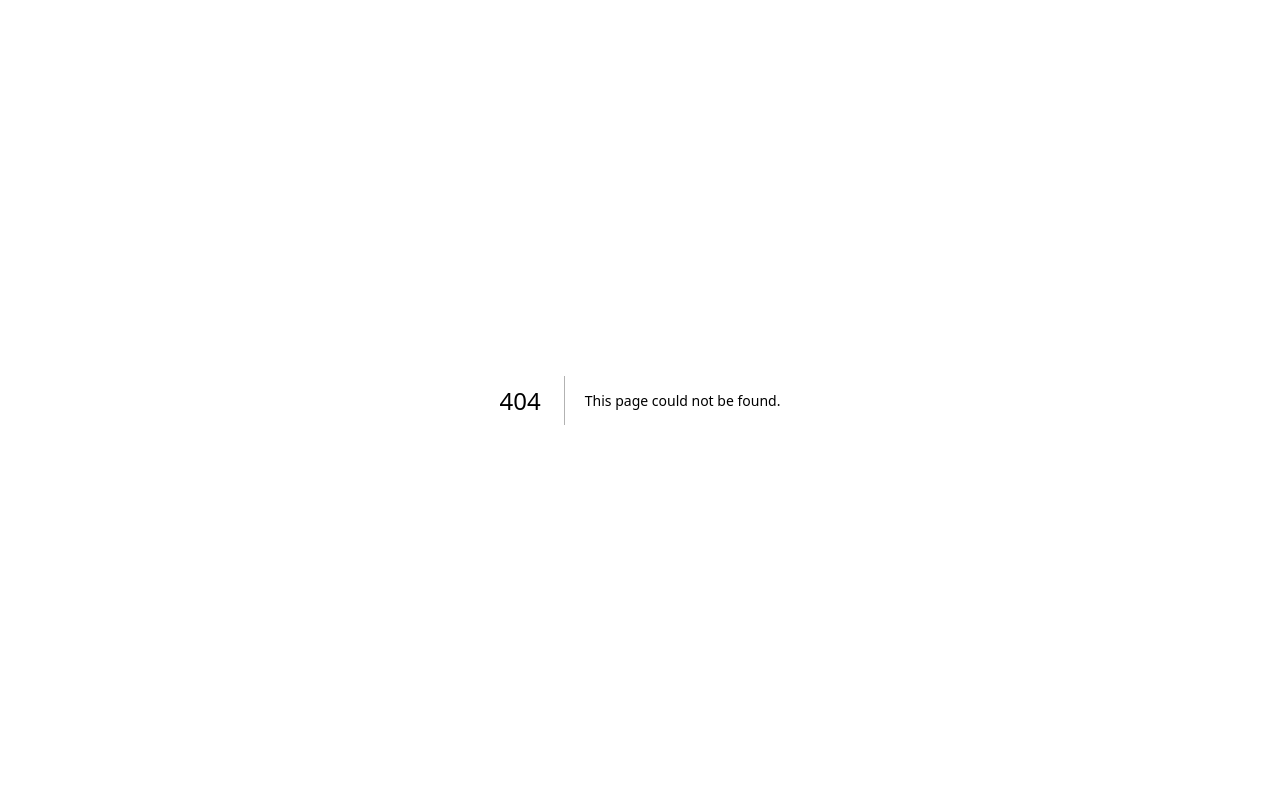
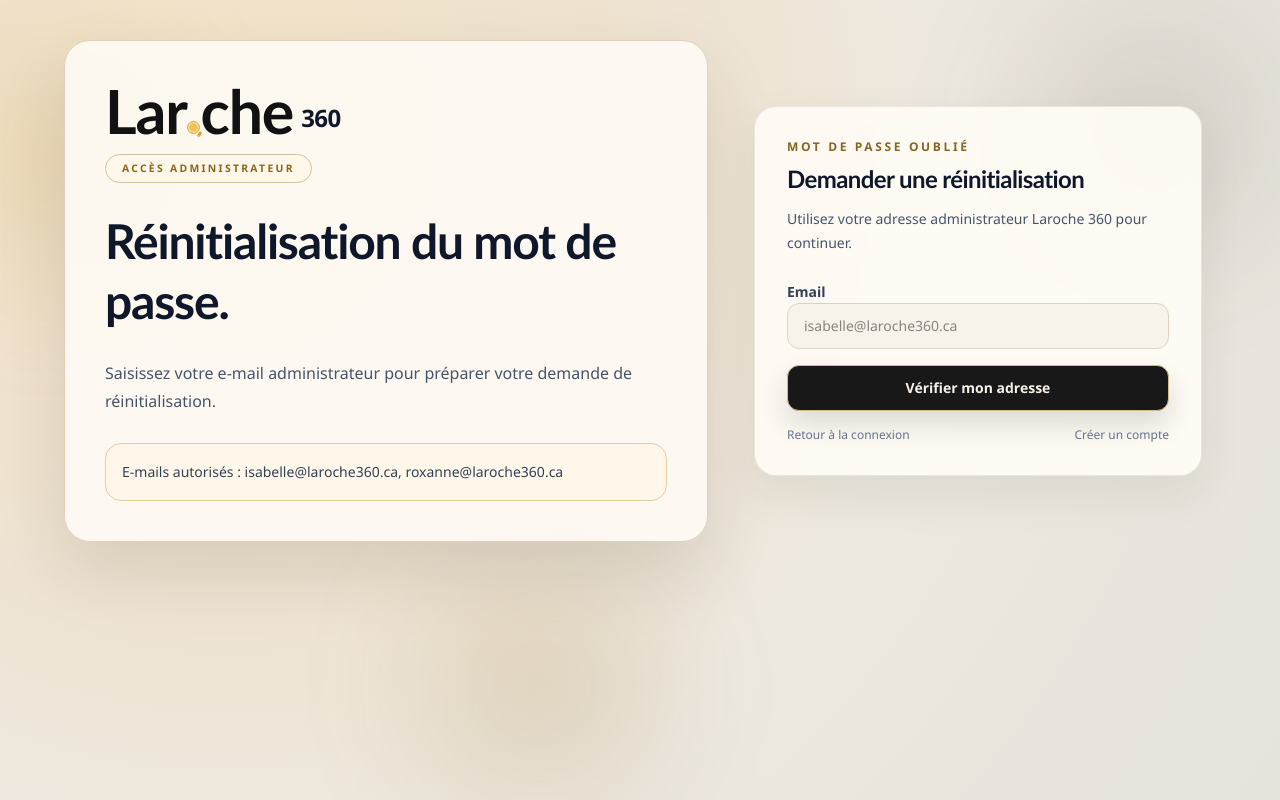
Before and after one commit to AzazelSloth/rpsproject, a Next.js app in the folder rps-frontend/nextjs-app/: page /forgot-password in a window 1280 px wide. Before the commit this address had no page. Built offline with nearby package versions, Linux system fonts and the light colour scheme.

Commit message:
Appli 2.3.2

```diff
--- /dev/null
+++ b/rps-frontend/nextjs-app/app/forgot-password/page.tsx
@@ -0,0 +1,128 @@
+"use client";
+
+import { useMemo, useState } from "react";
+import Link from "next/link";
+import { BrandLogo } from "@/components/rps/brand-logo";
+import { Card } from "@/components/rps/ui";
+import {
+  allowedAdminEmails,
+  isAllowedAdminEmail,
+  normalizeAdminEmail,
+} from "@/lib/backend/auth-config";
+
+export default function ForgotPasswordPage() {
+  const [email, setEmail] = useState("");
+  const [error, setError] = useState<string | null>(null);
+  const [submittedEmail, setSubmittedEmail] = useState<string | null>(null);
+
+  const allowedEmailsLabel = useMemo(() => allowedAdminEmails.join(", "), []);
+
+  function handleSubmit(event: React.FormEvent) {
+    event.preventDefault();
+    setError(null);
+    setSubmittedEmail(null);
+
+    const normalizedEmail = normalizeAdminEmail(email);
+
+    if (!isAllowedAdminEmail(normalizedEmail)) {
+      setError(`Utilisez un e-mail autorisé : ${allowedEmailsLabel}`);
+      return;
+    }
+
+    setSubmittedEmail(normalizedEmail);
+  }
+
+  return (
+    <div className="relative min-h-screen overflow-hidden bg-[radial-gradient(circle_at_18%_18%,#f3e4c7_0%,#efe3d1_34%,#ede8df_58%,#e6e3dd_100%)] px-5 py-10 sm:px-8 lg:px-12">
+      <div className="pointer-events-none absolute inset-0">
+        <div className="absolute -left-16 top-12 h-56 w-56 rounded-full bg-[#cfa85f]/20 blur-3xl" />
+        <div className="absolute right-0 top-0 h-64 w-64 rounded-full bg-[#3f3428]/10 blur-3xl" />
+        <div className="absolute bottom-0 left-1/3 h-56 w-56 rounded-full bg-[#8a651f]/15 blur-3xl" />
+      </div>
+
+      <div className="relative mx-auto grid w-full max-w-6xl items-center gap-8 lg:grid-cols-[1.15fr_0.85fr]">
+        <section className="space-y-7 rounded-[26px] border border-[#dfd1b9] bg-[rgba(255,252,246,0.88)] p-7 shadow-[0_30px_70px_rgba(40,33,24,0.12)] sm:p-10">
+          <div className="flex flex-col items-start gap-3">
+            <BrandLogo />
+            <span className="inline-flex rounded-full border border-[#d6c199] bg-[#fff7ea] px-4 py-1.5 text-[0.65rem] font-bold uppercase tracking-[0.22em] text-[#8a651f]">
+              Accès administrateur
+            </span>
+          </div>
+
+          <h1 className="max-w-2xl font-[family-name:var(--font-manrope)] text-4xl font-extrabold leading-tight tracking-tight text-slate-900 sm:text-5xl">
+            Réinitialisation du mot de passe.
+          </h1>
+
+          <p className="max-w-2xl text-base leading-7 text-slate-600">
+            Saisissez votre e-mail administrateur pour préparer votre demande de réinitialisation.
+          </p>
+
+          <div className="rounded-[16px] border border-[#e6cf9f] bg-[#fff7ea] px-4 py-4 text-sm leading-6 text-slate-700">
+            E-mails autorisés : {allowedEmailsLabel}
+          </div>
+        </section>
+
+        <Card className="mx-auto w-full max-w-md rounded-[22px] border border-[#dfd1b9] bg-[rgba(255,252,246,0.95)] p-6 shadow-[0_24px_60px_rgba(40,33,24,0.16)] sm:p-8">
+          <p className="text-xs font-semibold uppercase tracking-[0.22em] text-[#8a651f]">
+            Mot de passe oublié
+          </p>
+          <h2 className="mt-2 font-[family-name:var(--font-manrope)] text-2xl font-extrabold tracking-tight text-slate-900">
+            Demander une réinitialisation
+          </h2>
+          <p className="mt-3 text-sm leading-6 text-slate-600">
+            Utilisez votre adresse administrateur Laroche 360 pour continuer.
+          </p>
+
+          <form onSubmit={handleSubmit} className="mt-6 space-y-4">
+            <div className="space-y-2">
+              <label htmlFor="email" className="text-sm font-semibold text-slate-700">
+                Email
+              </label>
+              <input
+                id="email"
+                type="email"
+                required
+                value={email}
+                onChange={(event) => setEmail(event.target.value)}
+                className="w-full rounded-[12px] border border-[#ddd2c0] bg-[#f8f3ea] px-4 py-3 text-sm outline-none transition focus:border-[#c9a86c] focus:ring-2 focus:ring-[#c9a86c]/30"
+                placeholder="isabelle@laroche360.ca"
+              />
+            </div>
+
+            {error ? (
+              <p className="rounded-[10px] border border-red-200 bg-red-50 px-3 py-2 text-sm text-red-700">
+                {error}
+              </p>
+            ) : null}
+
+            {submittedEmail ? (
+              <div className="rounded-[10px] border border-emerald-200 bg-emerald-50 px-4 py-3 text-sm text-emerald-800">
+                Adresse reconnue : <span className="font-semibold">{submittedEmail}</span>.
+                <br />
+                La réinitialisation automatique n&apos;est pas encore disponible sur cette version.
+                Revenez à la connexion ou contactez l&apos;administrateur pour mettre à jour le mot
+                de passe.
+              </div>
+            ) : null}
+
+            <button
+              type="submit"
+              className="w-full rounded-[12px] border border-[#d5ba85] bg-[#181818] px-5 py-3 text-sm font-semibold text-[#f7f1e6] shadow-[0_14px_28px_rgba(24,24,24,0.14)] transition hover:-translate-y-0.5 hover:bg-[#242424]"
+            >
+              Vérifier mon adresse
+            </button>
+          </form>
+
+          <div className="mt-4 flex items-center justify-between gap-3 text-xs text-slate-500">
+            <Link href="/login" className="text-[#8a651f] underline-offset-4 hover:underline">
+              Retour à la connexion
+            </Link>
+            <Link href="/signup" className="text-slate-600 underline-offset-4 hover:underline">
+              Créer un compte
+            </Link>
+          </div>
+        </Card>
+      </div>
+    </div>
+  );
+}
--- a/rps-frontend/nextjs-app/app/login/page.tsx
+++ b/rps-frontend/nextjs-app/app/login/page.tsx
@@ -6,12 +6,15 @@ import Link from "next/link";
 import { BrandLogo } from "@/components/rps/brand-logo";
 import { Card } from "@/components/rps/ui";
 import { login, saveAuth } from "@/lib/backend/auth";
-
-const allowedEmails = ["isabelle@laroche360.ca", "roxanne@laroche360.ca"];
+import {
+  allowedAdminEmails,
+  isAllowedAdminEmail,
+  normalizeAdminEmail,
+} from "@/lib/backend/auth-config";
 
 export default function LoginPage() {
   const router = useRouter();
-  const [email, setEmail] = useState(allowedEmails[0]);
+  const [email, setEmail] = useState(allowedAdminEmails[0]);
   const [password, setPassword] = useState("password");
   const [error, setError] = useState<string | null>(null);
   const [isLoading, setIsLoading] = useState(false);
@@ -22,9 +25,9 @@ export default function LoginPage() {
     setIsLoading(true);
 
     try {
-      const normalizedEmail = email.trim().toLowerCase();
-      if (!allowedEmails.includes(normalizedEmail)) {
-        setError(`Utilisez un e-mail autorisé : ${allowedEmails.join(" ou ")}`);
+      const normalizedEmail = normalizeAdminEmail(email);
+      if (!isAllowedAdminEmail(normalizedEmail)) {
+        setError(`Utilisez un e-mail autorisé : ${allowedAdminEmails.join(" ou ")}`);
         setIsLoading(false);
         return;
       }
@@ -120,6 +123,21 @@ export default function LoginPage() {
               />
             </div>
 
+            <div className="flex items-center justify-between gap-3 text-sm">
+              <Link
+                href="/signup"
+                className="font-medium text-[#8a651f] underline-offset-4 transition hover:underline"
+              >
+                Créer un compte
+              </Link>
+              <Link
+                href="/forgot-password"
+                className="font-medium text-slate-600 underline-offset-4 transition hover:text-slate-900 hover:underline"
+              >
+                Mot de passe oublié ?
+              </Link>
+            </div>
+
             {error ? (
               <p className="rounded-[10px] border border-red-200 bg-red-50 px-3 py-2 text-sm text-red-700">
                 {error}
--- a/rps-frontend/nextjs-app/app/signup/page.tsx
+++ b/rps-frontend/nextjs-app/app/signup/page.tsx
@@ -6,8 +6,11 @@ import Link from "next/link";
 import { BrandLogo } from "@/components/rps/brand-logo";
 import { Card } from "@/components/rps/ui";
 import { register, saveAuth } from "@/lib/backend/auth";
-
-const allowedEmails = ["isabelle@laroche360.ca", "roxanne@laroche360.ca"];
+import {
+  allowedAdminEmails,
+  isAllowedAdminEmail,
+  normalizeAdminEmail,
+} from "@/lib/backend/auth-config";
 
 export default function SignupPage() {
   const router = useRouter();
@@ -23,7 +26,14 @@ export default function SignupPage() {
     setIsLoading(true);
 
     try {
-      const response = await register({ name, email, password });
+      const normalizedEmail = normalizeAdminEmail(email);
+      if (!isAllowedAdminEmail(normalizedEmail)) {
+        setError(`Utilisez un e-mail autorisé : ${allowedAdminEmails.join(" ou ")}`);
+        setIsLoading(false);
+        return;
+      }
+
+      const response = await register({ name: name.trim(), email: normalizedEmail, password });
       saveAuth(response);
       router.push("/dashboard");
     } catch (err) {
@@ -53,7 +63,7 @@ export default function SignupPage() {
             Inscription reservee aux administrateurs internes Laroche 360.
           </p>
           <div className="rounded-[12px] border border-[#e6cf9f] bg-[rgba(255,252,246,0.92)] px-4 py-3 text-sm text-slate-600">
-            Emails autorises: {allowedEmails.join(", ")}
+            Emails autorises: {allowedAdminEmails.join(", ")}
           </div>
         </div>
 
--- a/rps-frontend/nextjs-app/components/rps/survey-builder-demo.tsx
+++ b/rps-frontend/nextjs-app/components/rps/survey-builder-demo.tsx
@@ -119,7 +119,9 @@ export function SurveyBuilderDemo({
   const isSurveyStepCompleted = Boolean(
     campaignId && companyId && status === "active" && questions.length > 0,
   );
-  const hasImportedEmployees = Boolean(importSuccess?.participants.length);
+  const hasImportedEmployees = Boolean(
+    importSuccess && (importSuccess.count > 0 || importSuccess.participants.length > 0),
+  );
   const statusLabel = formatSurveyStatus(status);
   const progressTone = hasDownloadedLinks
     ? "success"
@@ -127,12 +129,12 @@ export function SurveyBuilderDemo({
       ? "warning"
       : "neutral";
   const progressLabel = hasDownloadedLinks
-    ? "Parcours complete"
+    ? "Parcours complété"
     : hasImportedEmployees
-      ? "Etape 3 en cours"
+      ? "Étape 3 en cours"
       : isSurveyStepCompleted || isImportModalOpen
-        ? "Etape 2 en cours"
-        : "Etape 1 en cours";
+        ? "Étape 2 en cours"
+        : "Étape 1 en cours";
 
   function runMutation<TResponse>(
     mutation: () => Promise<TResponse>,
@@ -748,7 +750,7 @@ export function SurveyBuilderDemo({
               1. Configurer le sondage, 2. Enregistrer les questions, 3. Activer le sondage, 4. Importer les employés
             </h2>
             <h2 className="mt-2 font-[family-name:var(--font-manrope)] text-2xl font-bold text-slate-900">
-              Faites ces 3 choses dans l&apos;ordre
+              Parcours de création du sondage
             </h2>
             <p className="hidden mt-2 max-w-3xl text-sm leading-6 text-slate-600">
               Commencez par renseigner l&apos;entreprise et les dates, enregistrez ensuite les
@@ -756,7 +758,8 @@ export function SurveyBuilderDemo({
               liste avec les liens du sondage.
             </p>
             <p className="mt-2 max-w-3xl text-sm leading-6 text-slate-600">
-              1. Cree le sondage. 2. Importe les employes. 3. Telecharge la liste finale avec les liens.
+              Suivez ces trois étapes pour publier le sondage, importer les employés, puis
+              télécharger la liste finale avec les liens individuels.
             </p>
           </div>
           <div className="hidden">
@@ -818,19 +821,19 @@ export function SurveyBuilderDemo({
             {
               step: 1,
               title: "Créer le sondage",
-              body: "Choisis l'entreprise. Mets les dates. Ecris le texte. Ajoute les questions. Puis clique sur Activer.",
+              body: "Sélectionnez l'entreprise, renseignez les dates et la description, ajoutez les questions puis activez le sondage.",
               done: isSurveyStepCompleted,
             },
             {
               step: 2,
               title: "Importer les employés",
-              body: "Quand le sondage est actif, clique sur Importer les employes. Puis ajoute ton fichier Excel ou CSV.",
+              body: "Une fois le sondage activé, ouvrez l'import et chargez votre fichier Excel ou CSV.",
               done: hasImportedEmployees,
             },
             {
               step: 3,
               title: "Télécharger la liste",
-              body: "Quand l'import est fini, clique sur Telecharger la liste. Tu recuperes alors les liens de chaque employe.",
+              body: "Après l'import, téléchargez la liste des employés avec leurs liens individuels.",
               done: hasDownloadedLinks,
             },
           ].map((item) => (
@@ -1001,7 +1004,8 @@ export function SurveyBuilderDemo({
                   Créer le sondage
                 </h3>
                 <p className="mt-2 max-w-3xl text-sm leading-6 text-slate-600">
-                  Remplissez d&apos;abord cette partie. Quand tout est prêt, cliquez sur Activer.
+                  Renseignez ici les informations du sondage, puis activez-le lorsque la
+                  configuration et les questions sont finalisées.
                 </p>
               </div>
               <Pill tone={isSurveyStepCompleted ? "success" : "warning"}>
@@ -1124,8 +1128,8 @@ export function SurveyBuilderDemo({
               </button>
               <p className="mt-3 text-xs text-slate-500">
                 {isSurveyReadyForImport
-                  ? "Cliquez sur le bouton noir pour ouvrir l'import."
-                  : "Cliquer d'abord sur Activer."}
+                  ? "Ouvrez l'import pour charger le fichier des employés."
+                  : "Le sondage doit être activé avant de lancer l'import."}
               </p>
             </div>
 
@@ -1139,7 +1143,7 @@ export function SurveyBuilderDemo({
                     Télécharger la liste des employés avec leurs liens
                   </h3>
                   <p className="mt-2 text-sm leading-6 text-slate-600">
-                    Fais cette etape a la fin. C&apos;est ici que tu recuperes tous les liens.
+                    Cette étape permet de récupérer la liste finale des liens individuels.
                   </p>
                 </div>
                 <Pill tone={hasDownloadedLinks ? "success" : "neutral"}>
@@ -1163,7 +1167,7 @@ export function SurveyBuilderDemo({
                 </>
               ) : (
                 <p className="mt-4 text-sm text-slate-500">
-                  Cette etape apparait juste apres l&apos;import des employes.
+                  Cette étape sera disponible après un import réussi.
                 </p>
               )}
             </div>
@@ -1412,7 +1416,8 @@ export function SurveyBuilderDemo({
                   {effectiveCampaignTitle || "Sondage"} - {selectedCompanyName || "Entreprise"}
                 </h3>
                 <p className="mt-2 text-sm text-slate-600">
-                  Ici, tu ajoutes la liste des employes. Quand c&apos;est fini, tu pourras telecharger les liens.
+                  Chargez ici le fichier des employés. Une fois l&apos;import terminé, vous pourrez
+                  télécharger la liste des liens individuels.
                 </p>
               </div>
               <button
@@ -1430,19 +1435,19 @@ export function SurveyBuilderDemo({
                   {
                     step: 1,
                     title: "Sondage créé",
-                    body: "C'est bon. Le sondage est pret.",
+                    body: "Le sondage est prêt et peut maintenant recevoir les employés.",
                     done: Boolean(campaignId),
                   },
                   {
                     step: 2,
                     title: "Importer les employés",
-                    body: "Ajoute ici ton fichier Excel ou CSV.",
-                    done: Boolean(importSuccess),
+                    body: "Chargez votre fichier Excel ou CSV dans la zone prévue.",
+                    done: hasImportedEmployees,
                   },
                   {
                     step: 3,
                     title: "Télécharger la liste",
-                    body: "Quand l'import est fini, telecharge la liste avec les liens.",
+                    body: "Téléchargez la liste des employés avec leurs liens individuels une fois l'import terminé.",
                     done: hasDownloadedLinks,
                   },
                 ].map((item) => (
@@ -1473,9 +1478,9 @@ export function SurveyBuilderDemo({
                 <div className="mt-4 rounded-[12px] border border-dashed border-slate-300 bg-slate-50/80 p-4">
                   <div className="flex flex-col gap-3 sm:flex-row sm:items-center sm:justify-between">
                     <div>
-                      <p className="text-sm font-semibold text-slate-800">Ajoute ton fichier</p>
+                      <p className="text-sm font-semibold text-slate-800">Ajouter un fichier</p>
                       <p className="mt-1 text-xs text-slate-500">
-                        Tu peux utiliser un fichier .xlsx, .xls ou .csv
+                        Formats acceptés : .xlsx, .xls, .csv
                       </p>
                     </div>
                     <label className="inline-flex cursor-pointer items-center justify-center rounded-[12px] border border-slate-200 bg-[#181818] px-4 py-3 text-sm font-semibold text-white transition hover:bg-[#242424]">
@@ -1495,14 +1500,16 @@ export function SurveyBuilderDemo({
 
                 <div className="mt-5">
                   <div className="flex items-center justify-between">
-                    <label className="text-sm font-semibold text-slate-700">Colle aussi les donnees ici si besoin</label>
+                    <label className="text-sm font-semibold text-slate-700">
+                      Données CSV
+                    </label>
                     {importCsv.trim() ? (
                       <button
                         type="button"
                         onClick={validateImportCsv}
                         className="text-xs font-semibold text-amber-700 hover:text-amber-800"
                       >
-                        Verifier
+                        Vérifier le format
                       </button>
                     ) : null}
                   </div>
@@ -1548,7 +1555,7 @@ export function SurveyBuilderDemo({
                     disabled={isPending || !importCsv.trim() || importValidationErrors.length > 0}
                     onClick={handleImportEmployees}
                   >
-                    {isPending ? "Import en cours..." : "Importer les employes"}
+                    {isPending ? "Import en cours..." : "Importer les employés"}
                   </PrimaryButton>
                   <SecondaryButton onClick={closeImportModal} disabled={isPending}>
                     Fermer
@@ -1565,13 +1572,13 @@ export function SurveyBuilderDemo({
                     {importSuccess.count} employé(s) importé(s)
                   </h4>
                   <p className="mt-2 text-sm text-slate-600">
-                    Bravo. Maintenant, clique sur le bouton pour telecharger la liste.
+                    L&apos;import est terminé. Vous pouvez maintenant télécharger la liste des liens.
                   </p>
                   <div className="mt-4 flex flex-wrap gap-3">
                     <PrimaryButton onClick={downloadLinksList}>
                       Télécharger la liste des employés avec leurs liens
                     </PrimaryButton>
-                    <SecondaryButton onClick={copyAllLinks}>Copier les liens</SecondaryButton>
+                    <SecondaryButton onClick={copyAllLinks}>Copier tous les liens</SecondaryButton>
                   </div>
                   <div className="mt-5 max-h-72 space-y-3 overflow-y-auto">
                     {importSuccess.participants.map((participant, index) => (
--- /dev/null
+++ b/rps-frontend/nextjs-app/lib/backend/auth-config.ts
@@ -0,0 +1,12 @@
+export const allowedAdminEmails = [
+  "isabelle@laroche360.ca",
+  "roxanne@laroche360.ca",
+];
+
+export function normalizeAdminEmail(email: string) {
+  return email.trim().toLowerCase();
+}
+
+export function isAllowedAdminEmail(email: string) {
+  return allowedAdminEmails.includes(normalizeAdminEmail(email));
+}
```
